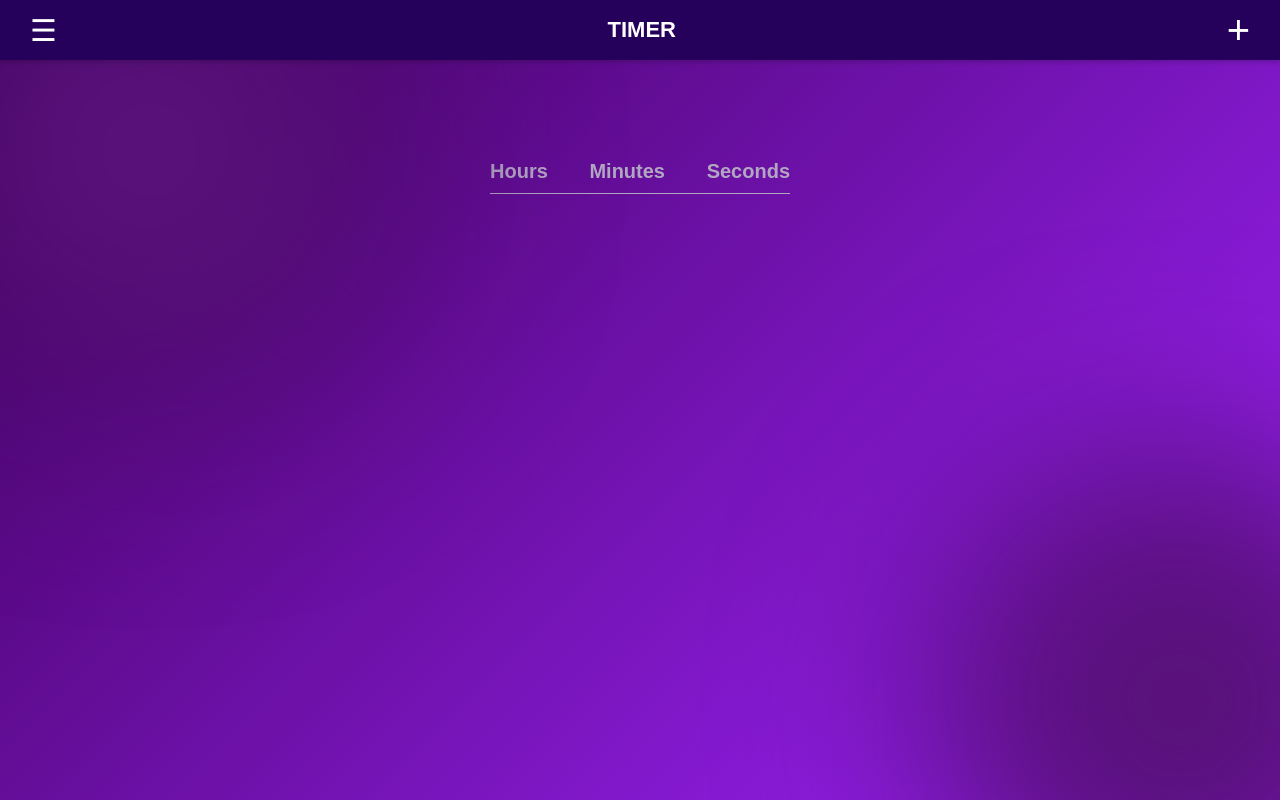
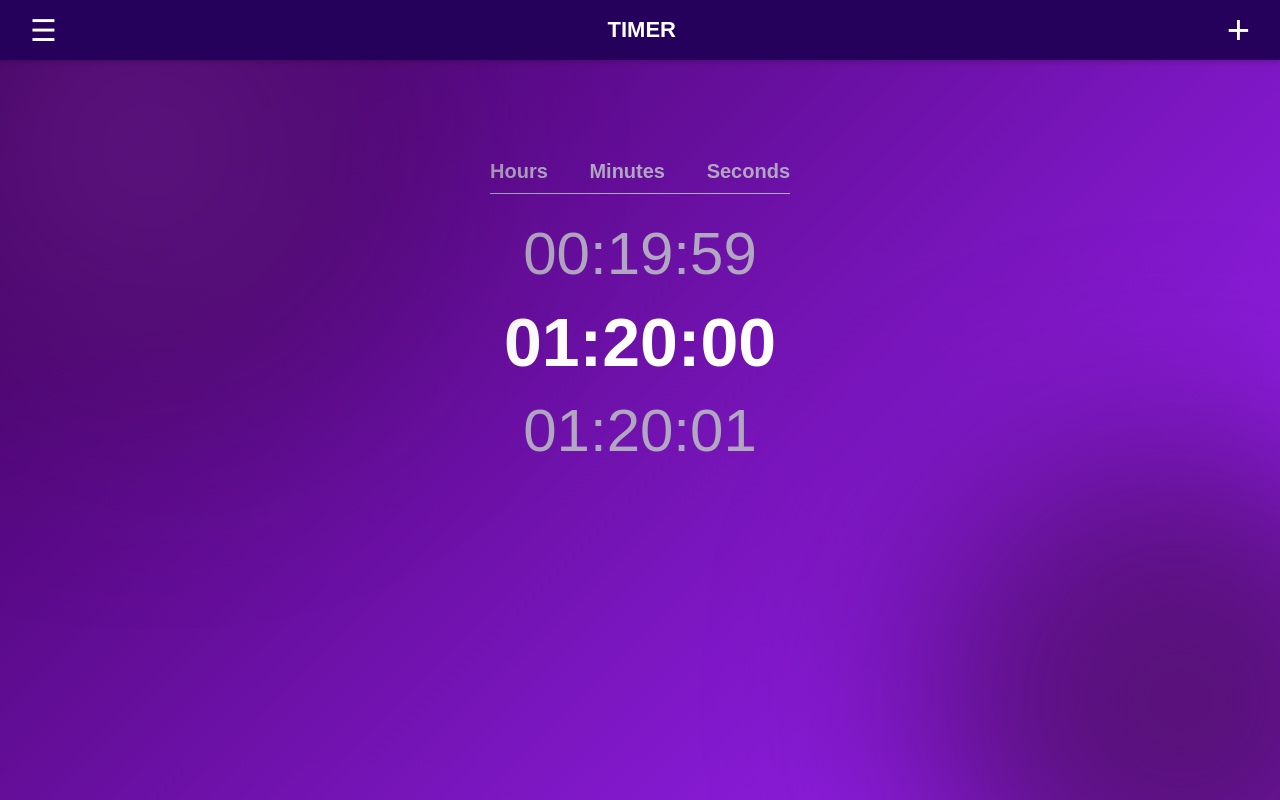
Before and after one commit to adeenazara2002/React-Timer-App, a React (Create React App) app: page / in a window 1280 px wide. Built offline with nearby package versions, Linux system fonts and the light colour scheme.

Commit message:
Timer App

```diff
--- a/src/Components/TimeScreen.css
+++ b/src/Components/TimeScreen.css
@@ -26,3 +26,34 @@
     width: 300px;
     margin-top: 10px;
   }
+
+  /* Timer Display Styling */
+  .timerDisplay {
+    margin-top: 20px;
+    display: flex;
+    flex-direction: column;
+    justify-content: space-between;
+    align-items: center;
+    width: 300px; /* Matches the width of the bottom border */
+  }
+
+  .timerDisplay div {
+    text-align: center;
+    font-family: "Arial", sans-serif;
+    width: 100%; /* Ensure each timer takes up full width */
+    padding: 5px 0;
+  }
+
+  .timerDisplay .timerPrevious,
+  .timerDisplay .timerNext {
+    font-size: 60px;
+    color: #b1a7c1; /* Lighter text for previous/next timers */
+    /* padding-left: 50px; */
+  }
+
+  .timerDisplay .timerCurrent {
+    font-size: 68px;
+    font-weight: bold;
+    color: white;
+    margin: 5px 0;
+  }
--- a/src/Components/TimerScreen.js
+++ b/src/Components/TimerScreen.js
@@ -10,6 +10,13 @@ const TimerScreen = () => {
         <li>Seconds</li>
       </ul>
       <div className="bottomBorder"></div>
+
+      {/* Timer Display */}
+      <div className="timerDisplay">
+        <div className="timerPrevious">00:19:59</div>
+        <div className="timerCurrent">01:20:00</div>
+        <div className="timerNext">01:20:01</div>
+      </div>
     </div>
   );
 };
```
Lines whose indentation alone changed are shown as unchanged.
